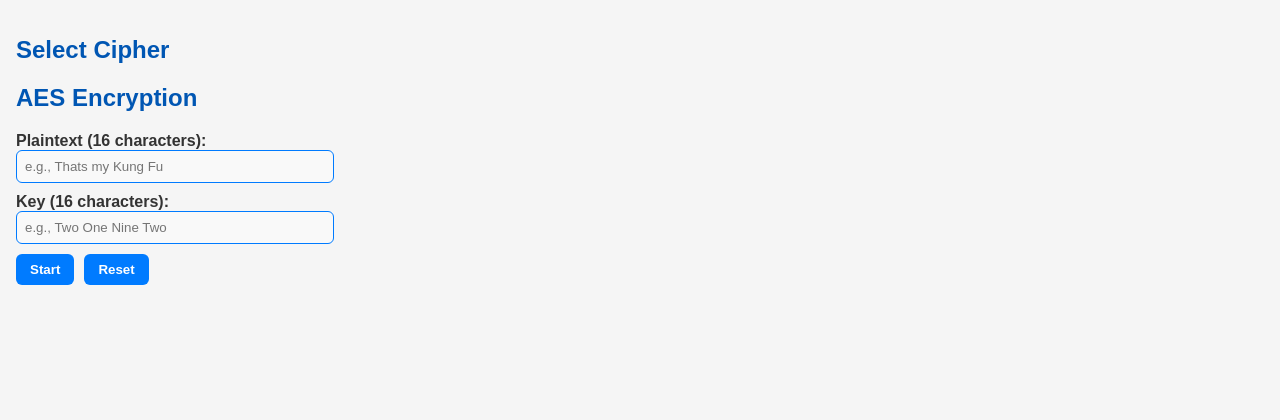
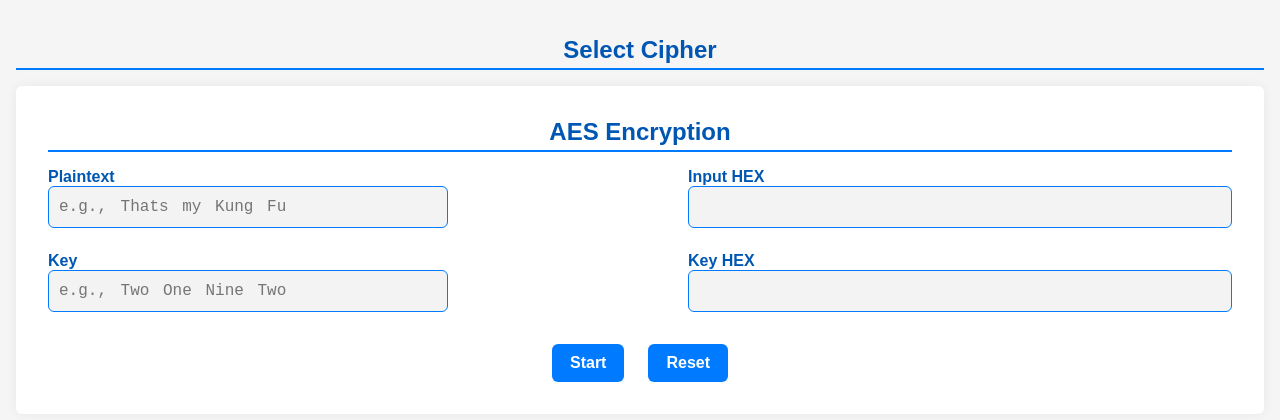
Before and after one commit to VlabInternship/AES, a React (Create React App) app: page / in a window 1280 px wide. Shown: the top 420 px of the page. Built offline with nearby package versions, Linux system fonts and the light colour scheme.

Commit message:
Updated css

```diff
--- a/src/App.jsx
+++ b/src/App.jsx
@@ -1,6 +1,7 @@
 // src/App.jsx
 import React from 'react';
 import { BrowserRouter as Router, Routes, Route } from 'react-router-dom';
+import './styles/global.css';
 import AesSimulator from './ciphers/AES/AesSimulator';
 import CipherSelector from './components/CipherSelector';
 
--- a/src/ciphers/AES/AesSimulator.jsx
+++ b/src/ciphers/AES/AesSimulator.jsx
@@ -1,5 +1,6 @@
 // src/ciphers/AES/AesSimulator.jsx
 import React, { useState } from 'react';
+import '../../styles/aes.css';
 import { asciiToHex } from '../../shared/aes/asciiToHex';
 import { toMatrix } from '../../shared/aes/toMatrix';
 import { padInput } from '../../shared/aes/padInput';
@@ -94,12 +95,16 @@ const shiftRowsOutput =
     subBytesOutput.length === 4 ? shiftRows(subBytesOutput) : [];
 
   return (
+    <div className="aes-container">
+      <h2 style={{ textAlign: 'center' }}>
+        AES Encryption
+      </h2>
+
+      <form onSubmit={handleConvert}>
+        <div className="form-grid">
+          <div className="form-left">
             <div>
-      <h2>AES Encryption</h2>
-
-      <form>
-        <div style={{ marginBottom: '10px' }}>
-          <label><strong>Plaintext (16 characters):</strong></label><br />
+              <label>Plaintext</label>
               <input
                 type="text"
                 value={plainText}
@@ -108,9 +113,8 @@ const shiftRowsOutput =
                 maxLength={16}
               />
             </div>
-
-        <div style={{ marginBottom: '10px' }}>
-          <label><strong>Key (16 characters):</strong></label><br />
+            <div>
+              <label>Key</label>
               <input
                 type="text"
                 value={keyText}
@@ -119,19 +123,28 @@ const shiftRowsOutput =
                 maxLength={16}
               />
             </div>
+          </div>
 
-        <button onClick={handleConvert}>Start</button>
-        <button onClick={handleReset} style={{ marginLeft: '10px' }}>Reset</button>
+          <div className="form-right">
+            <div>
+              <label>Input HEX</label>
+              <div className="hex-output">
+                {inputHex.join(' ').toUpperCase()}
+              </div>
+            </div>
+            <div>
+              <label>Key HEX</label>
+              <div className="hex-output">
+                {keyHex.join(' ').toUpperCase()}
+              </div>
+            </div>
+          </div>
+        </div>
 
-        {inputHex.length > 0 && (
-          <>
-            <h4>Input HEX:</h4>
-            <p>{inputHex.join(' ').toUpperCase()}</p>
-
-            <h4>Key HEX:</h4>
-            <p>{keyHex.join(' ').toUpperCase()}</p>
-          </>
-        )}
+        <div className="aes-button-row">
+          <button type="submit">Start</button>
+          <button type="button" onClick={handleReset}>Reset</button>
+        </div>
       </form>
 
       {step >= 0 && (
--- a/src/components/CipherSelector.jsx
+++ b/src/components/CipherSelector.jsx
@@ -1,9 +1,9 @@
 // src/components/CipherSelector.jsx
 import React from 'react';
-
+import '../styles/global.css';
 const CipherSelector = () => {
   return (
-    <div>
+    <div className="page-header" style={{textAlign: 'center'}}>
       <h2>Select Cipher</h2>
     </div>
   );
--- a/src/index.js
+++ b/src/index.js
@@ -1,6 +1,6 @@
 import React from 'react';
 import ReactDOM from 'react-dom/client';
-import './theme.css';
+import './styles/global.css';
 import App from './App';
 import reportWebVitals from './reportWebVitals';
 
--- /dev/null
+++ b/src/styles/aes.css
@@ -0,0 +1,279 @@
+/* Container stays left-aligned and wide */
+.aes-container {
+  max-width: 1280px;
+  padding: 2rem 2rem;
+  background-color: white;
+  border-radius: var(--border-radius);
+  box-shadow: 0 0 12px rgba(0, 0, 0, 0.06);
+}
+
+/* Text should be centered within the container */
+.aes-container h2,
+.aes-container h3,
+.aes-container h4 {
+  margin-top: 0;
+}
+
+/* Form structure */
+.form-grid {
+  display: grid;
+  grid-template-columns: 1fr 1fr;
+  gap: 6rem;
+  align-items: start;
+  margin-bottom: 2rem;
+}
+
+.form-left,
+.form-right {
+  display: flex;
+  flex-direction: column;
+  gap: 1.5rem;
+}
+
+.form-left label,
+.form-right label {
+  font-weight: bold;
+  margin-bottom: 0.25rem;
+  color: var(--primary-dark);
+}
+
+.form-left input {
+ width: 100%;
+  max-width: 400px;
+  min-height: 42px;
+  padding: 10px;
+  font-size: 1rem;
+  font-family: var(--font-mono);
+  word-spacing: 4px;
+  box-sizing: border-box;
+  border: 1px solid var(--primary);
+  border-radius: var(--border-radius);
+  background-color: #f3f3f3;
+  color: var(--text);
+  display: flex;
+  align-items: center;
+  justify-content: start;
+}
+
+.hex-output {
+  width: 100%;
+  max-width: 700px;
+  min-height: 42px;
+  padding: 10px;
+  font-size: 1rem;
+  font-family: var(--font-mono);
+  word-spacing: 4px;
+  box-sizing: border-box;
+  border: 1px solid var(--primary);
+  border-radius: var(--border-radius);
+  background-color: #f3f3f3;
+  color: var(--text);
+  display: flex;
+  align-items: center;
+  justify-content: start;
+}
+
+
+/* Button Row */
+.aes-button-row {
+  display: flex;
+  justify-content: center;
+  gap: 1.5rem;
+  margin-top: 1rem;
+}
+
+button {
+  padding: 10px 18px;
+  font-size: 1rem;
+  font-weight: bold;
+}
+
+button:hover {
+  background-color: var(--primary-dark);
+}
+.aes-header-section form {
+  display: flex;
+  flex-direction: column;
+  align-items: center;
+}
+
+/*Step 0 */
+.input-row {
+  display: flex;
+  align-items: center;
+  gap: 1rem;
+  flex-wrap: wrap;
+}
+
+.hex-row {
+  display: flex;
+  justify-content: center;
+  gap: 4rem;
+  margin-top: 1.5rem;
+  text-align: center;
+}
+
+/*step navigator*/
+.step-navigator {
+  display: flex;
+  flex-wrap: wrap;
+  gap: 8px;
+  margin: 20px 0;
+  justify-content: center;
+}
+
+.step-navigator button {
+  min-width: 80px;
+}
+
+.next-step-btn {
+  display: block;
+  margin: 1.5rem auto 0;
+  font-size: 1rem;
+}
+
+table {
+  border-collapse: collapse;
+  margin: auto;
+}
+
+td {
+  padding: 10px;
+  border: 1px solid #ccc;
+  font-family: var(--font-mono);
+  transition: background 0.3s ease;
+}
+
+td[data-highlight="result"] {
+  background-color: var(--highlight-result);
+}
+
+td[data-highlight="source"] {
+  background-color: var(--highlight-source);
+}
+
+.tooltip-box {
+  position: absolute;
+  top: 120%;
+  left: 0;
+  background: var(--tooltip-bg);
+  color: var(--tooltip-text);
+  padding: 6px 10px;
+  border-radius: var(--border-radius);
+  font-size: 12px;
+  white-space: pre-line;
+  z-index: 10;
+  max-width: 280px;
+  word-break: break-word;
+  pointer-events: none;
+}
+
+.explanation-box {
+  font-family: var(--font-mono);
+  background-color: var(--background-light);
+  padding: 1rem;
+  border-radius: var(--border-radius);
+  transition: background-color 0.3s ease;
+}
+
+section {
+  margin-bottom: 2rem;
+}
+
+.step1-grid {
+  display: grid;
+  grid-template-columns: repeat(2, 1fr);
+  gap: 1.5rem;
+  justify-items: center;
+  margin-top: 1rem;
+}
+
+.step1-block {
+  background: white;
+  padding: 1rem 1rem 0.5rem;
+  border-radius: var(--border-radius);
+  box-shadow: 0 1px 2px rgba(0, 0, 0, 0.04);
+  width: 100%;
+  max-width: 480px;
+}
+
+.round-toggle {
+  cursor: pointer;
+  color: var(--primary-dark);
+  text-align: center;
+  font-weight: bold;
+  margin-bottom: 0.5rem;
+  font-size: 1rem;
+  border-bottom: 1px dashed var(--primary);
+  padding-bottom: 0.25rem;
+}
+
+.step1-wblock {
+  margin-top: 0.75rem;
+  padding: 0.25rem 0.5rem;
+  font-family: var(--font-mono);
+  display: flex;
+  flex-direction: column;
+  gap: 0.4rem;
+}
+
+.word-line {
+  background: var(--background-light);
+  padding: 6px 10px;
+  border-radius: var(--border-radius);
+  font-size: 13px;
+}
+
+.step2-layout {
+  display: flex;
+  flex-direction: column;
+  align-items: center;
+  gap: 2rem;
+}
+
+.step2-top-row {
+  display: flex;
+  justify-content: center;
+  gap: 5rem;
+  width: 100%;
+}
+
+.step2-center {
+  font-size: 24px;
+  font-weight: bold;
+  text-align: center;
+}
+
+.xor-circle {
+  width: 40px;
+  height: 40px;
+  line-height: 38px;
+  text-align: center;
+  border: 2px solid var(--primary);
+  border-radius: 50%;
+  font-size: 20px;
+  color: var(--primary-dark);
+}
+
+@media (max-width: 600px) {
+
+
+  .input-row {
+    flex-direction: column;
+    align-items: stretch;
+  }
+
+  input[type="text"] {
+    width: 100%;
+    margin-bottom: 1rem;
+  }
+
+  button {
+    width: 100%;
+  }
+
+  .step-navigator {
+    flex-direction: column;
+    align-items: center;
+  }
+}
--- /dev/null
+++ b/src/styles/global.css
@@ -0,0 +1,54 @@
+:root {
+  --background: #f5f5f5;
+  --background-light: #f9f9f9;
+  --primary: #007bff;
+  --primary-dark: #0056b3;
+  --text: #333;
+  --highlight-result: #e6ffe6;
+  --highlight-source: #fff3cd;
+  --tooltip-bg: #333;
+  --tooltip-text: #fff;
+  --border-radius: 6px;
+  --font-mono: "Courier New", Courier, monospace;
+}
+
+body {
+  margin: 0;
+  font-family: Arial, sans-serif;
+  background-color: var(--background);
+  color: var(--text);
+}
+
+h2, h3, h4 {
+  color: var(--primary-dark);
+  margin-bottom: 1rem;
+}
+
+h2, h3 {
+  border-bottom: 2px solid var(--primary);
+  padding-bottom: 4px;
+}
+
+button {
+  background-color: var(--primary);
+  color: white;
+  border: none;
+  border-radius: var(--border-radius);
+  padding: 8px 14px;
+  cursor: pointer;
+  transition: background-color 0.3s ease;
+  font-weight: bold;
+}
+
+button:hover {
+  background-color: var(--primary-dark);
+}
+
+input[type="text"] {
+  background-color: var(--background-light);
+  border: 1px solid var(--primary);
+  border-radius: var(--border-radius);
+  padding: 8px;
+  width: 300px;
+  color: var(--text);
+}
--- a/src/theme.css
+++ /dev/null
@@ -1,98 +0,0 @@
-:root {
-  --background: #f5f5f5;
-  --background-light: #f9f9f9;
-  --primary: #007bff;
-  --primary-dark: #0056b3;
-  --text: #333;
-  --highlight-result: #e6ffe6;
-  --highlight-source: #fff3cd;
-  --tooltip-bg: #333;
-  --tooltip-text: #fff;
-  --border-radius: 6px;
-  --font-mono: "Courier New", Courier, monospace;
-}
-
-/* Base Layout */
-body {
-  margin: 0;
-  font-family: Arial, sans-serif;
-  background-color: var(--background);
-  color: var(--text);
-}
-
-/* Headings */
-h2,
-h3,
-h4 {
-  color: var(--primary-dark);
-}
-
-/* Inputs */
-input[type="text"] {
-  background-color: var(--background-light);
-  border: 1px solid var(--primary);
-  border-radius: var(--border-radius);
-  padding: 8px;
-  width: 300px;
-  color: var(--text);
-}
-
-/* Buttons */
-button {
-  background-color: var(--primary);
-  color: white;
-  border: none;
-  border-radius: var(--border-radius);
-  padding: 8px 14px;
-  cursor: pointer;
-  transition: background-color 0.3s ease;
-  font-weight: bold;
-}
-
-button:hover {
-  background-color: var(--primary-dark);
-}
-
-/* Matrix Table */
-table {
-  border-collapse: collapse;
-  margin: auto;
-}
-
-td {
-  padding: 10px;
-  border: 1px solid #ccc;
-  font-family: var(--font-mono);
-  transition: background 0.3s ease;
-}
-
-td[data-highlight="result"] {
-  background-color: var(--highlight-result);
-}
-
-td[data-highlight="source"] {
-  background-color: var(--highlight-source);
-}
-
-/* TooltipText component */
-.tooltip-box {
-  position: absolute;
-  top: 120%;
-  left: 0;
-  background: var(--tooltip-bg);
-  color: var(--tooltip-text);
-  padding: 6px 10px;
-  border-radius: var(--border-radius);
-  font-size: 12px;
-  white-space: pre-line;
-  z-index: 10;
-  max-width: 280px;
-}
-
-/* Explanation Box */
-.explanation-box {
-  font-family: var(--font-mono);
-  background-color: var(--background-light);
-  padding: 1rem;
-  border-radius: var(--border-radius);
-}
```
Also changed, not shown: src/ciphers/AES/steps/Step1KeyExpansion.jsx (+9 -20 lines), src/ciphers/AES/steps/Step2InitialRound.jsx (+18 -15 lines), src/ciphers/AES/steps/Step3SubBytes.jsx (+12 -9 lines), src/ciphers/Feistal/FeistalSimulator.jsx (added, +11 -0 lines). Lines whose indentation alone changed are shown as unchanged.
